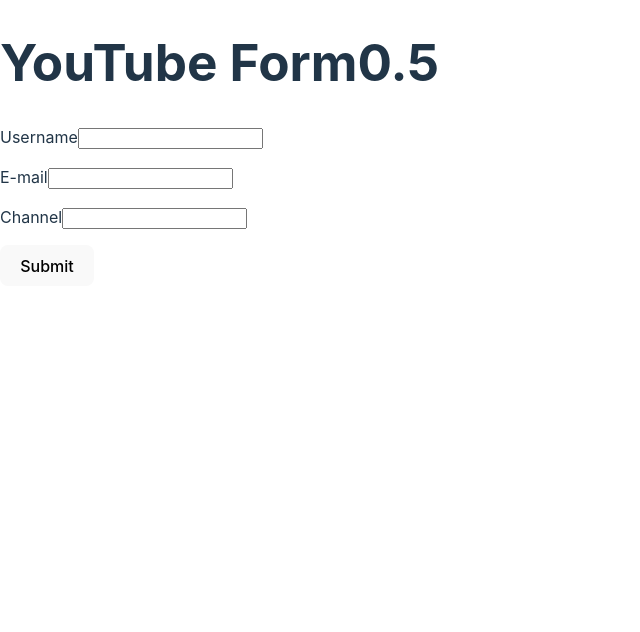
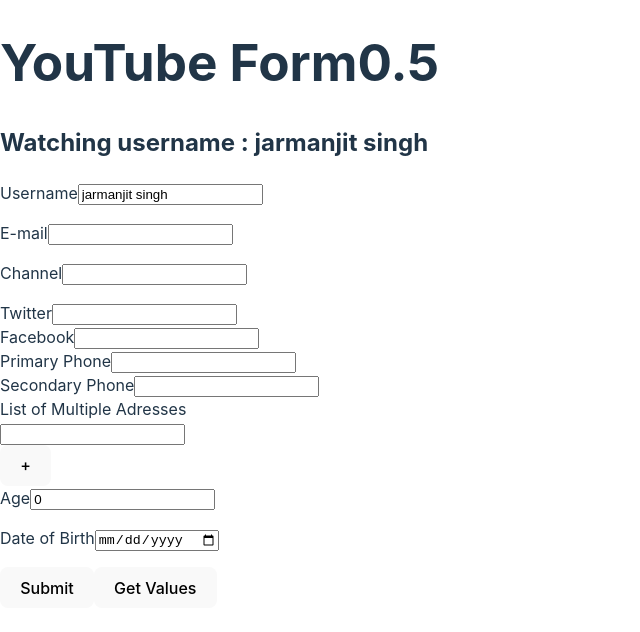
Before and after one commit to JarmanjitSingh/react-hook-form, a React (Vite) app: page / in a window 1280 px wide. Shown: the top 632 px of the page, without its empty margins (0-640 px from the left). Built offline with nearby package versions, Linux system fonts and the light colour scheme; the HTML template or start-up script is replaced by a standard one.

Commit message:
learning new methods

```diff
--- a/src/components/YouTubeForm.jsx
+++ b/src/components/YouTubeForm.jsx
@@ -1,6 +1,6 @@
 import { DevTool } from "@hookform/devtools";
 import { useEffect } from "react";
-import { useForm } from "react-hook-form";
+import { useForm, useFieldArray, get } from "react-hook-form";
 
 let renderCount = 0; // to check how many times component renders
 
@@ -12,13 +12,49 @@
     handleSubmit,
     setValue,
     formState: { errors },
-  } = useForm();
+    watch,
+    getValues,
+  } = useForm({
+    //to set a default value of the field you can also fetch data here and showit for this watch v no.12
+    defaultValues: {
+      username: "jarmanjit singh",
+      //for getting or storing the nested values in object for check submit form and check in console
+      social: {
+        twitter: "",
+        facebook: "",
+      },
+      //for storing as a array
+      phoneNumbers: ["", ""],
+      //by usefield hoook for dynamic data or fields
+      multipleAddress: [{ address: "" }],
+      //for numeric and date values set default values
+      age: 0,
+      dob: new Date(),
+    },
+  });
+
+  //for dynamic fields
+  const { fields, append, remove } = useFieldArray({
+    name: "multipleAddress",
+    control,
+  });
+
+  ///////// for watching field values
+  const watchUserName = watch("username");
+  //for watching multiple fields
+  //const watchUserName = watch(["username", "email"]);
+
+  /////// for getValues function
+  const handleGetValues = () => {
+    console.log(getValues()); //for getting all field values
+    console.log(getValues(["username"])); //for getting particular value
+  };
 
   const onSubmit = (data) => {
     console.log("form submitted", data);
   };
 
-  //this is when we show intially any value in the field
+  //this is when we show intially any value in the field and the first want is pass default values object in useform hook
   //   useEffect(() => {
   //     setValue("username", "jarmanjitsingh");
   //   }, [setValue]);
@@ -27,6 +63,9 @@
   return (
     <div>
       <h1>YouTube Form{renderCount / 2}</h1>
+      <h2>Watching username : {watchUserName}</h2>
+
+      {/* First part: learning register and handleSubmit vaildations, custom validations and error messages and devtool with control */}
 
       <form onSubmit={handleSubmit(onSubmit)} noValidate>
         <div className="form-control">
@@ -56,13 +95,19 @@
                 message: "Invalid email format",
               },
               validate: {
-                notAdminByJarman: (fieldValue)=>{
-                    return fieldValue !== "admin@example.com" || "This is email only for internal use only"
+                notAdminByJarman: (fieldValue) => {
+                  return (
+                    fieldValue !== "admin@example.com" ||
+                    "This is email only for internal use only"
+                  );
                 },
-                notDomainSupported: (fieldValue) =>{
-                    return !fieldValue.endsWith("baddomain.com") || "This domain is not supported"
-                }
-              }
+                notDomainSupported: (fieldValue) => {
+                  return (
+                    !fieldValue.endsWith("baddomain.com") ||
+                    "This domain is not supported"
+                  );
+                },
+              },
             })}
           />
           <p className="error">{errors.email?.message}</p>
@@ -83,7 +128,93 @@
           <p className="error">{errors.channel?.message}</p>
         </div>
 
+        {/* Second part : learn setting default values, storing nested objects , arrays , usefield hook for dynamic data,  */}
+        <div className="form-control">
+          <label htmlFor="twitter">Twitter</label>
+          <input type="text" id="twitter" {...register("social.twitter")} />
+        </div>
+
+        <div className="form-control">
+          <label htmlFor="facebook">Facebook</label>
+          <input type="text" id="facebook" {...register("social.facebook")} />
+        </div>
+
+        <div className="form-control">
+          <label htmlFor="primary-phone">Primary Phone</label>
+          <input
+            type="text"
+            id="primary-phone"
+            {...register("phoneNumbers.0")}
+          />
+        </div>
+
+        <div className="form-control">
+          <label htmlFor="secondary-phone">Secondary Phone</label>
+          <input
+            type="text"
+            id="secondary-phone"
+            {...register("phoneNumbers.1")}
+          />
+        </div>
+
+        <div>
+          <label>List of Multiple Adresses</label>
+          {fields.map((field, index) => {
+            return (
+              <div className="form-control" key={field.id}>
+                <input
+                  type="text"
+                  {...register(`multipleAddress.${index}.address`)}
+                />
+                {index > 0 && (
+                  <button type="button" onClick={() => remove(index)}>
+                    -
+                  </button>
+                )}
+              </div>
+            );
+          })}
+          <button type="button" onClick={() => append({ address: "" })}>
+            +
+          </button>
+        </div>
+
+        {/* Third part: Now this is for numeric and date values even if we set the input type number of date then u can see in console it is type string so we can set it as below */}
+        <div className="form-control">
+          <label htmlFor="age">Age</label>
+          <input
+            type="number"
+            id="age"
+            {...register("age", {
+              valueAsNumber: true,
+              required: {
+                value: true,
+                message: "age is required",
+              },
+            })}
+          />
+          <p className="error">{errors.age?.message}</p>
+        </div>
+
+        <div className="form-control">
+          <label htmlFor="dob">Date of Birth</label>
+          <input
+            type="date"
+            id="dob"
+            {...register("dob", {
+              valueAsDate: true,
+              required: {
+                value: true,
+                message: "dob is required",
+              },
+            })}
+          />
+          <p className="error">{errors.dob?.message}</p>
+        </div>
         <button>Submit</button>
+        <button type="button" onClick={handleGetValues}>
+          Get Values
+        </button>
       </form>
       <DevTool control={control} />
     </div>
```
